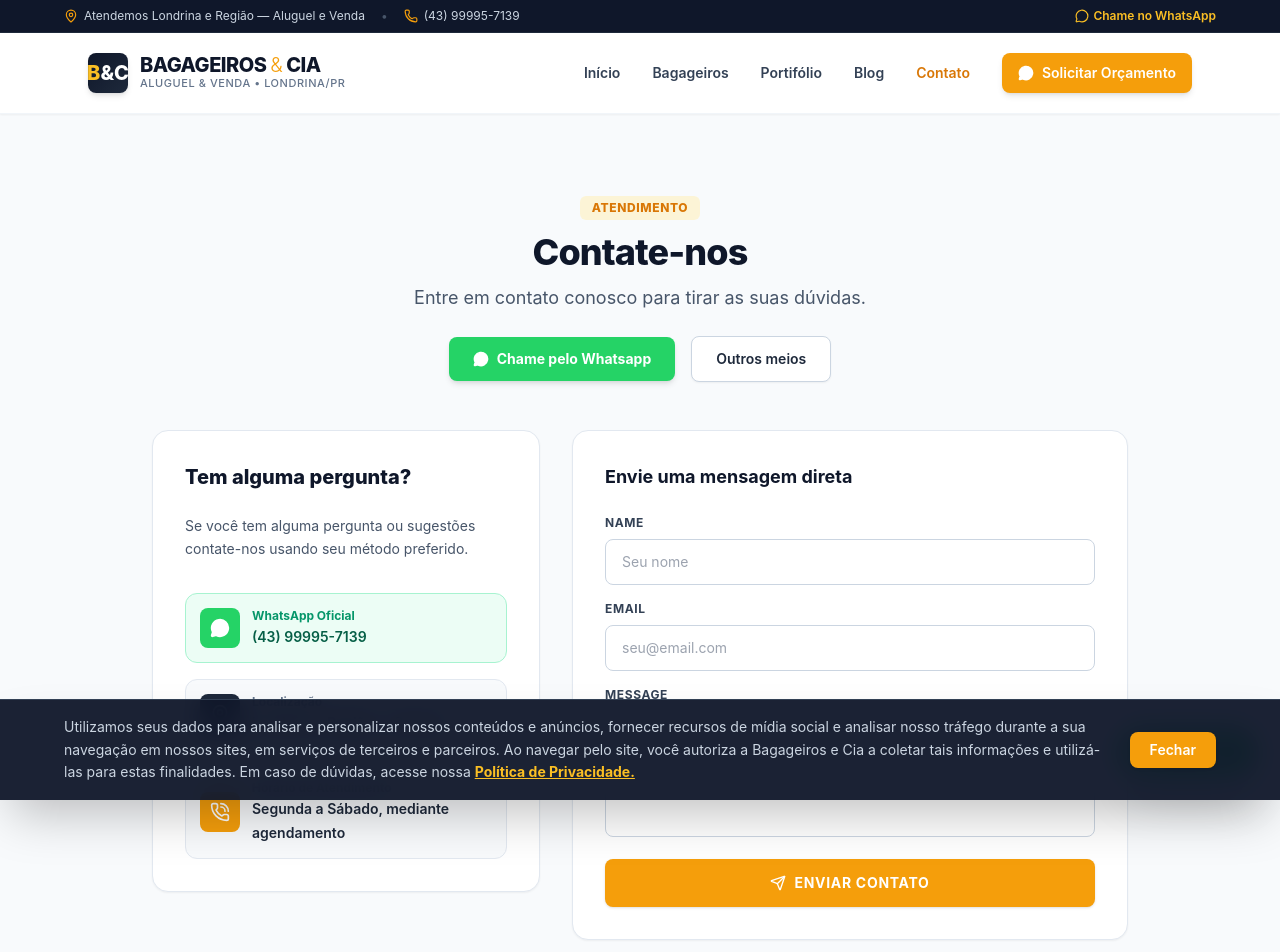
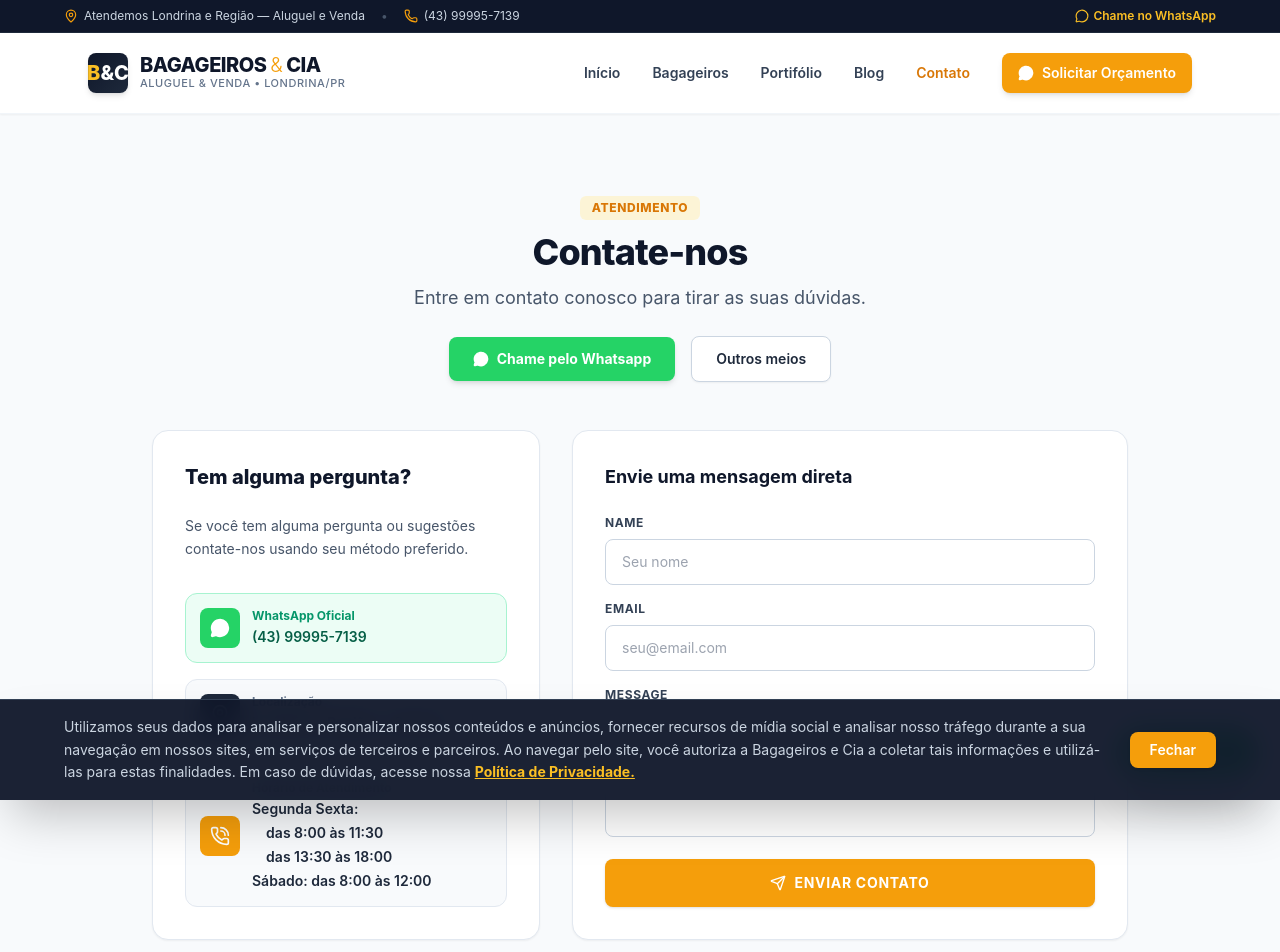
Before and after one commit to sidneycamargo/bagageirosecia_locacao, a React (Vite) app: page /contato in a window 1280 px wide. Shown: the top 952 px of the page. Built offline with nearby package versions, Linux system fonts and the light colour scheme.

Commit message:
Auto-commit after full sync (build simulation)

```diff
--- a/src/pages/Contato.tsx
+++ b/src/pages/Contato.tsx
@@ -100,7 +100,12 @@ export default function Contato() {
                     Horário de Atendimento
                   </span>
                   <span className="text-sm font-semibold">
-                    Segunda a Sábado, mediante agendamento
+                    Segunda Sexta:
+                    <br />
+                    &nbsp; &nbsp; das 8:00 às 11:30 <br />
+                    &nbsp; &nbsp; das 13:30 às 18:00
+                    <br />
+                    Sábado: das 8:00 às 12:00
                   </span>
                 </div>
               </div>
```
Also changed, not shown: .skip.config.json.
